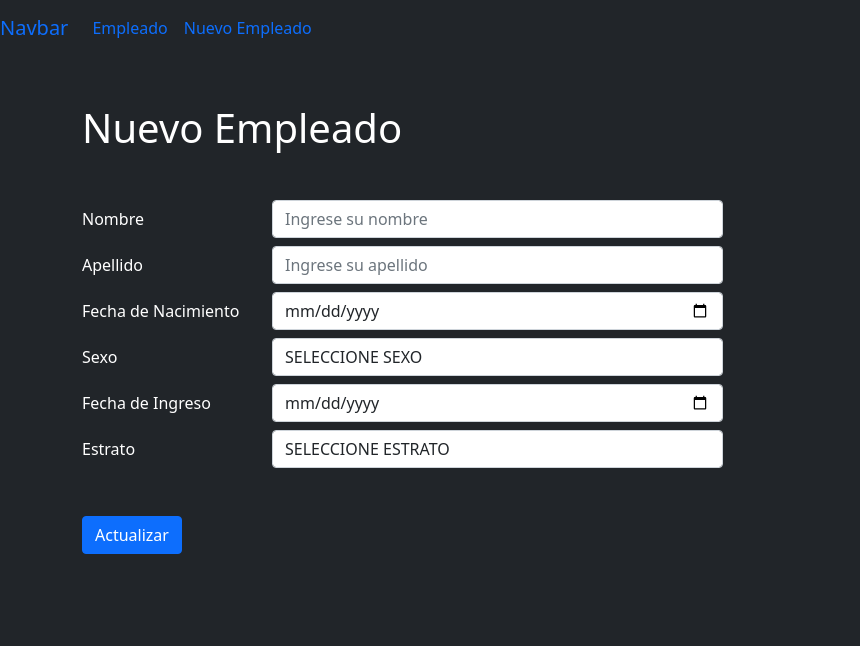
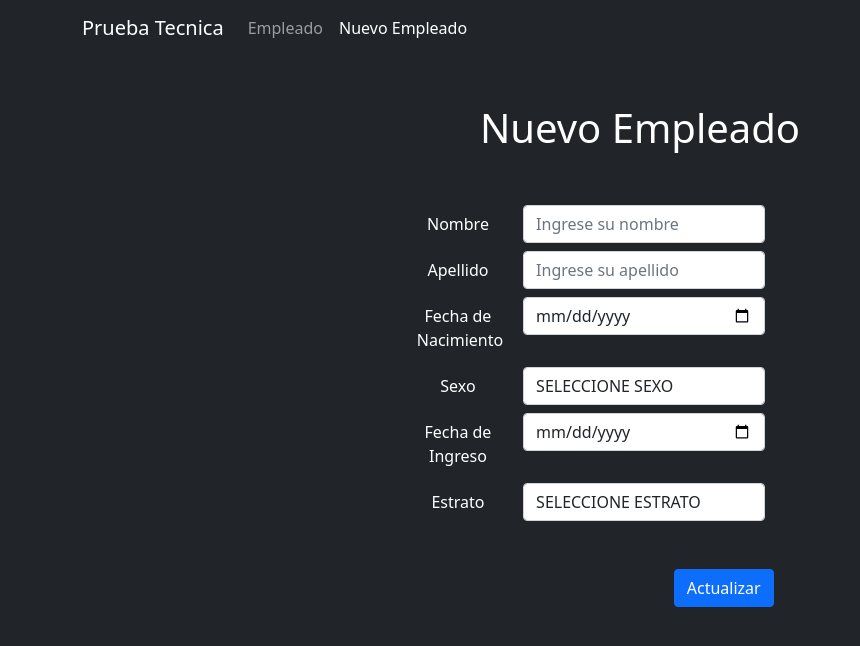
Before and after one commit to josealbertomartinezvi/employee-app, a React (Create React App) app in the folder client/: page /empleado/nuevo/1 in a window 1280 px wide. Shown: the top 646 px of the page, without its empty margins (0-860 px from the left). Built offline with nearby package versions, Linux system fonts and the light colour scheme; no server answers.

Commit message:
mejorando el diseño y eliminando funciones no usadas

```diff
--- a/client/public/index.html
+++ b/client/public/index.html
@@ -27,7 +27,7 @@
     <title>Prueba Tecnica</title>
     <link href="https://cdn.jsdelivr.net/npm/bootstrap@5.1.3/dist/css/bootstrap.min.css" rel="stylesheet" integrity="sha384-1BmE4kWBq78iYhFldvKuhfTAU6auU8tT94WrHftjDbrCEXSU1oBoqyl2QvZ6jIW3" crossorigin="anonymous">
   </head>
-  <body class="bg-dark text-white">
+  <body class="bg-dark text-white container">
     <noscript>You need to enable JavaScript to run this app.</noscript>
     <div id="root"></div>
     <!--
--- a/client/src/App.tsx
+++ b/client/src/App.tsx
@@ -9,7 +9,7 @@ const App = () => (
 
     <Navegacion />
 
-    <div className="container mt-5">
+    <div className="mt-5">
       <Routes>
         <Route path="/" element={ <Empleados /> } />
         <Route path="/empleado/nuevo" element={ <NuevoEmpleado /> } />
--- a/client/src/components/navegacion/index.tsx
+++ b/client/src/components/navegacion/index.tsx
@@ -2,8 +2,8 @@ import { NavLink } from 'react-router-dom';
 import { links } from './config';
 
 const Navegacion = () => (
-    <nav className="navbar navbar-expand-lg text-white  bg-dark">
-        <NavLink className={'navbar-brand'} to='/'>Navbar</NavLink>
+    <nav className="navbar navbar-expand-lg text-white navbar-dark bg-dark">
+        <NavLink className={'navbar-brand'} to='/'>Prueba Tecnica</NavLink>
         <button className="navbar-toggler" type="button" data-toggle="collapse" data-target="#navbarNav" aria-controls="navbarNav" aria-expanded="false">
             <span className="navbar-toggler-icon"></span>
         </button>
--- a/client/src/views/empleados/index.tsx
+++ b/client/src/views/empleados/index.tsx
@@ -4,11 +4,12 @@ import { Link } from 'react-router-dom';
 
 const Empleados = () => {
 
-  const { empleados, actualizarEmpleado, eliminarEmpleado } = useEmpleados();
+  const { empleados, eliminarEmpleado } = useEmpleados();
 
   return (
     <>
       <h1>Empleados</h1>
+      <div className="table-responsive">
         <table className="table table-dark mt-5">
           <thead>
             <tr>
@@ -30,10 +31,10 @@ const Empleados = () => {
                 <th scope="row">{ index + 1 }</th>
                 <td>{empleado.nombre}</td>
                 <td>{empleado.apellido}</td>
-              <td>{empleado.fechaNacimiento}</td>
-              <td>{empleado.edad}</td>
+                <td>{empleado.fechaNacimiento.split('T')[0]}</td>
+                <td>{empleado.edad} años</td>
                 <td>{empleado.sexo}</td>
-              <td>{empleado.fechaIngreso}</td>
+                <td>{empleado.fechaIngreso.split('T')[0]}</td>
                 <td>{empleado.estrato}</td>
                 <td></td>
                 <td>
@@ -45,6 +46,7 @@ const Empleados = () => {
             { empleados.length === 0 && <tr><th className="text-center" colSpan={10}>No existen empleados registrados</th></tr> }
           </tbody>
         </table>
+      </div>
     </>
 
 
--- a/client/src/views/empleados/useEmpleados.ts
+++ b/client/src/views/empleados/useEmpleados.ts
@@ -31,17 +31,12 @@ const useEmpleados = () => {
         }
     }
 
-    const actualizarEmpleado = (id: string) => {
-        console.log(id)
-    }
-
     useEffect(() => {
         hacerLlamado();
     }, []);
 
     return {
         empleados,
-        actualizarEmpleado,
         eliminarEmpleado
     };
 };
--- a/client/src/views/nuevoEmpleado/index.tsx
+++ b/client/src/views/nuevoEmpleado/index.tsx
@@ -5,9 +5,9 @@ const NuevoEmpleado = () => {
   const { empleado, asignarValores, accion, id } = useNuevo();
 
   return (
-    <>
+    <div className="text-center">
       <h1>Nuevo Empleado</h1>
-      <form className="mt-5" onSubmit={accion}>
+      <form style={{paddingLeft: '30%', paddingRight: '15%', paddingTop: '4%'}} onSubmit={accion}>
         <div className="form-group row">
           <label className="col-sm-2 col-form-label">Nombre</label>
           <div className="col-sm-5">
@@ -58,7 +58,7 @@ const NuevoEmpleado = () => {
         </div>
         <button type="submit" className="btn btn-primary mt-5">{id ? 'Actualizar' : 'Enviar'}</button>
       </form>
-    </>
+    </div>
 
   )
 }
```
Lines whose indentation alone changed are shown as unchanged.
